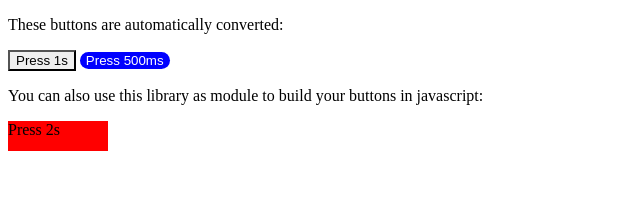
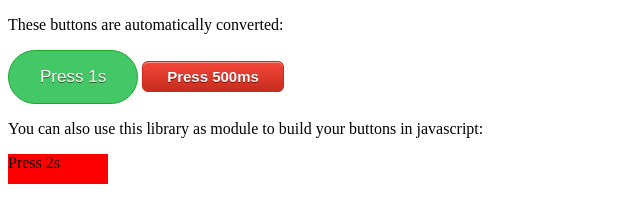
Before and after one commit to lukirs95/longpressbutton, a website built with webpack: page example/index.html in a window 1280 px wide. Shown: the whole page, without its empty margins (0-640 px from the left). Built offline with Linux system fonts and the light colour scheme.

Commit message:
make onsuccess look more pretty

```diff
--- a/example/index.html
+++ b/example/index.html
@@ -10,12 +10,41 @@
 </head>
 <body>
     <style>
-        button.btn2 {
-            color: white;
-            background-color: blue;
-            border-radius: 10px;
-            border-style: none;
-            border-color: none;
+        .btn1 {
+            background-color:#44c767;
+            border-radius:28px;
+            border:1px solid #18ab29;
+            display:inline-block;
+            cursor:pointer;
+            color:#ffffff;
+            font-family:Arial;
+            font-size:17px;
+            padding:16px 31px;
+            text-decoration:none;
+            text-shadow:0px 1px 0px #2f6627;
+        }
+        .btn1:hover {
+            background-color:#5cbf2a;
+        }
+        .btn2 {
+            box-shadow:inset 0px 1px 0px 0px #f5978e;
+            background:linear-gradient(to bottom, #f24537 5%, #c62d1f 100%);
+            background-color:#f24537;
+            border-radius:6px;
+            border:1px solid #d02718;
+            display:inline-block;
+            cursor:pointer;
+            color:#ffffff;
+            font-family:Arial;
+            font-size:15px;
+            font-weight:bold;
+            padding:6px 24px;
+            text-decoration:none;
+            text-shadow:0px 1px 0px #810e05;
+        }
+        .btn2:hover {
+            background:linear-gradient(to bottom, #c62d1f 5%, #f24537 100%);
+            background-color:#c62d1f;
         }
         div {
             background-color: red;
@@ -24,7 +53,7 @@
         }
     </style>
     <p>These buttons are automatically converted:</p>
-    <button onclick="alert('first Button 1s')" data-longpress="true" data-duration="1000">Press 1s</button>
+    <button class="btn1" onclick="console.log('first Button 1s')" data-longpress="true" data-duration="1000">Press 1s</button>
     <button class="btn2" data-longpress="true" data-duration="500">Press 500ms</button>
     <script>
         document.querySelector('.btn2').addEventListener('longpress', () => {
--- a/longpressbutton.css
+++ b/longpressbutton.css
@@ -39,10 +39,7 @@
 }
 
 @keyframes loaded {
-    0% {left: auto; opacity: 50%; width: 100%; right: 0}
-    100% {left: auto; opacity: 50%; width: 0; right: 0}
+    0% {opacity: 50%; color: black; }
+    50% {opacity: 70%; color: white; }
+    100% {opacity: 0%; color:black; }
 }
-
-.lpb-button span {
-    user-select: none;
-}
--- a/longpressbutton.js
+++ b/longpressbutton.js
@@ -12,9 +12,6 @@ class LongPressButton {
       this._button.classList.add(CSSident + 'button');
       this._loader = document.createElement('div');
       this._loader.className = CSSident + 'loader';
-      this._label = document.createElement('span');
-      this._label.textContent = this._button.textContent;
-      this._button.textContent = '';
 
       this._fn = button.onclick;
       this._button.onclick = () => {};
@@ -56,7 +53,7 @@ class LongPressButton {
         }
       }, true);
 
-      this._button.append(this._loader, this._label);
+      this._button.append(this._loader);
 
       return this._button;
     }
```
Also changed, not shown: dist/longpressbutton-min.js.
